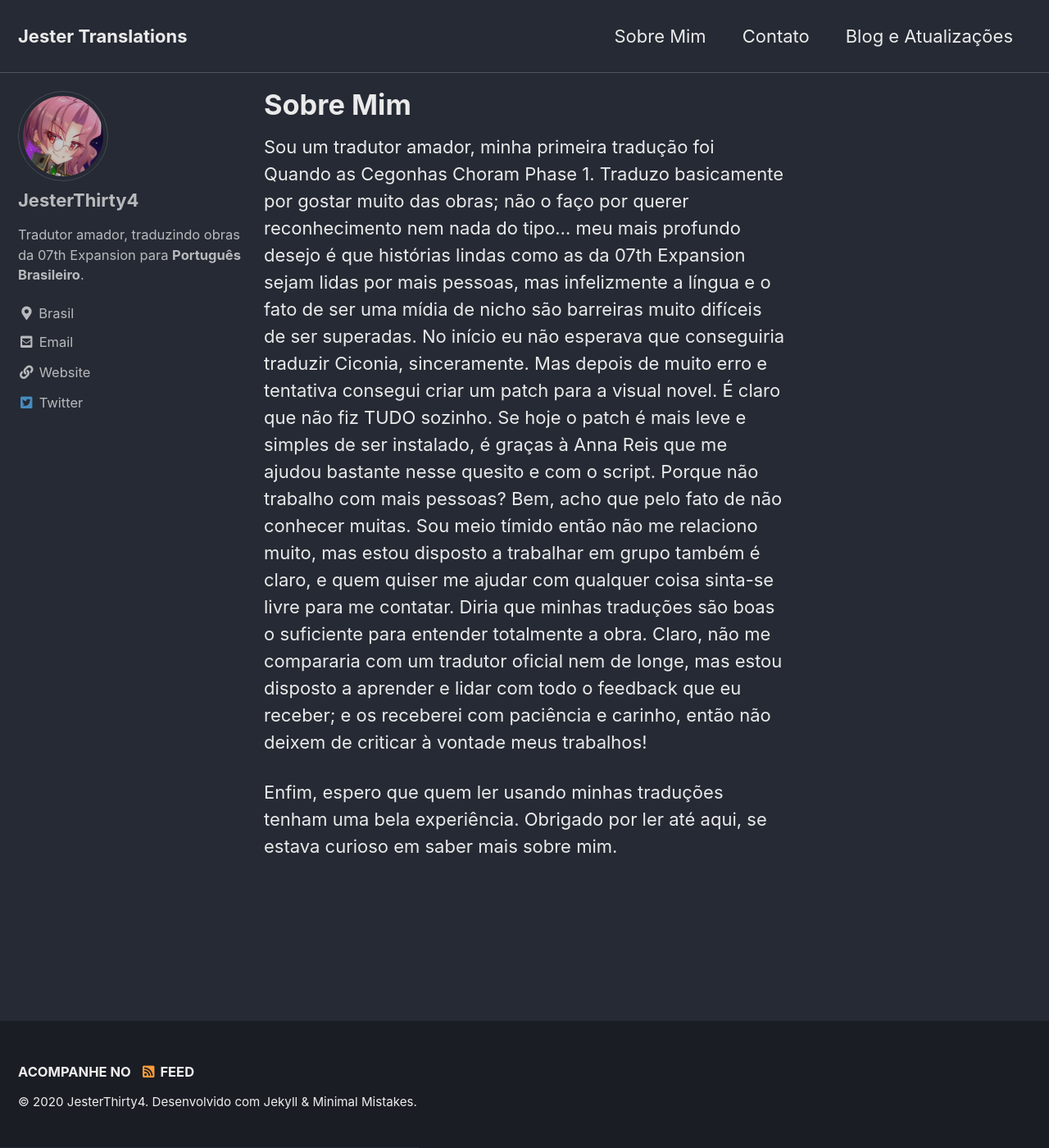
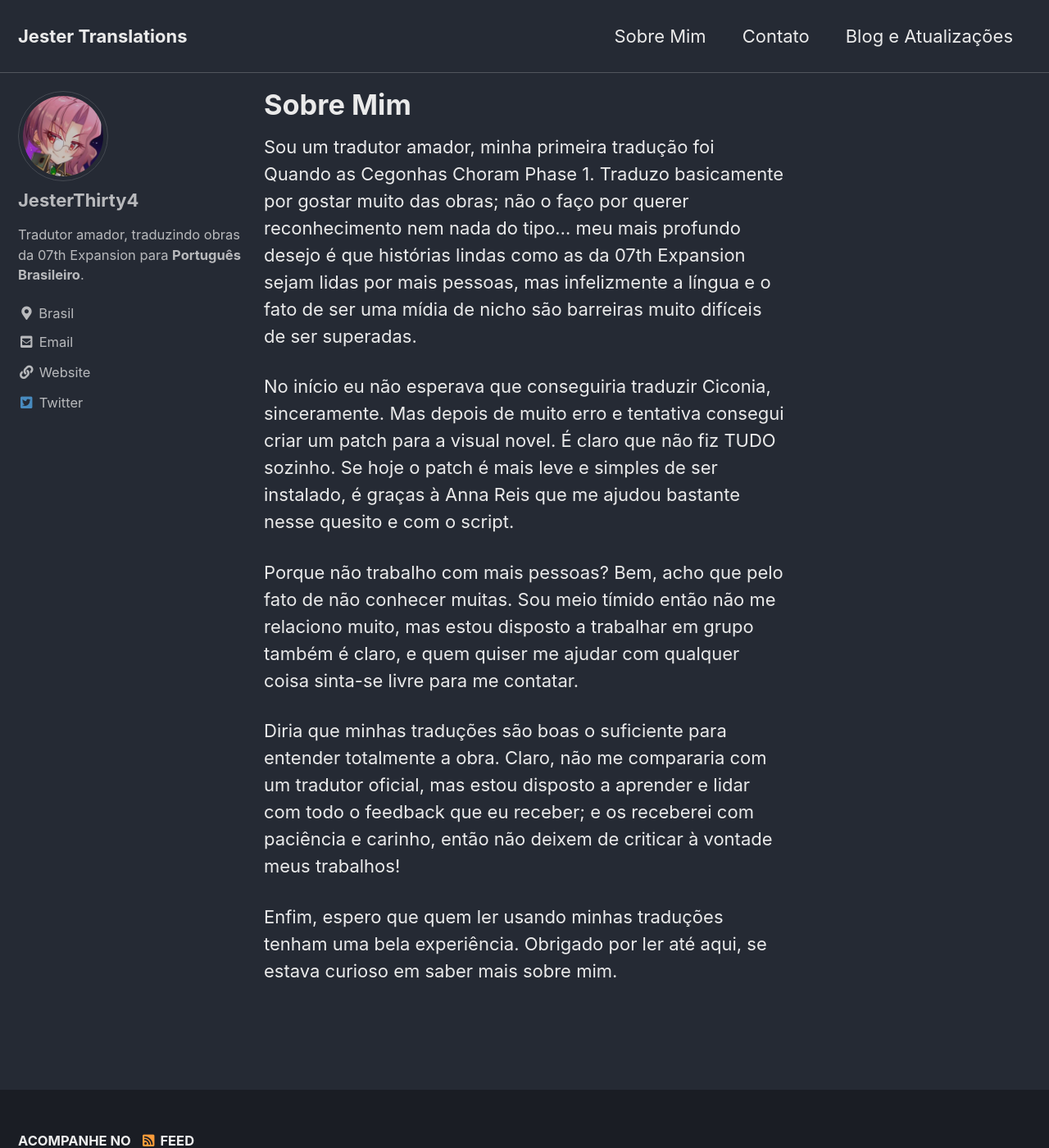
Before and after one commit to JesterThirty4/JesterThirty4.github.io, a Jekyll site: the page built from _pages/sobre-mim.md, in a window 1280 px wide and 1400 px high. Shown: the whole window at 82% size. Built offline with Jekyll 4.4.1, drawn with Linux system fonts in a browser that asks for light colours; cached includes are drawn as plain includes.

Commit message:
Update sobre-mim.md

```diff
--- a/_pages/sobre-mim.md
+++ b/_pages/sobre-mim.md
@@ -4,8 +4,11 @@ layout: single
 author_profile: true
 ---
 Sou um tradutor amador, minha primeira tradução foi Quando as Cegonhas Choram Phase 1. Traduzo basicamente por gostar muito das obras; não o faço por querer reconhecimento nem nada do tipo... meu mais profundo desejo é que histórias lindas como as da 07th Expansion sejam lidas por mais pessoas, mas infelizmente a língua e o fato de ser uma mídia de nicho são barreiras muito difíceis de ser superadas.
+
 No início eu não esperava que conseguiria traduzir Ciconia, sinceramente. Mas depois de muito erro e tentativa consegui criar um patch para a visual novel. É claro que não fiz TUDO sozinho. Se hoje o patch é mais leve e simples de ser instalado, é graças à Anna Reis que me ajudou bastante nesse quesito e com o script.
+
 Porque não trabalho com mais pessoas? Bem, acho que pelo fato de não conhecer muitas. Sou meio tímido então não me relaciono muito, mas estou disposto a trabalhar em grupo também é claro, e quem quiser me ajudar com qualquer coisa sinta-se livre para me contatar.
-Diria que minhas traduções são boas o suficiente para entender totalmente a obra. Claro, não me compararia com um tradutor oficial nem de longe, mas estou disposto a aprender e lidar com todo o feedback que eu receber; e os receberei com paciência e carinho, então não deixem de criticar à vontade meus trabalhos!
+
+Diria que minhas traduções são boas o suficiente para entender totalmente a obra. Claro, não me compararia com um tradutor oficial, mas estou disposto a aprender e lidar com todo o feedback que eu receber; e os receberei com paciência e carinho, então não deixem de criticar à vontade meus trabalhos!
 
 Enfim, espero que quem ler usando minhas traduções tenham uma bela experiência. Obrigado por ler até aqui, se estava curioso em saber mais sobre mim.
```
